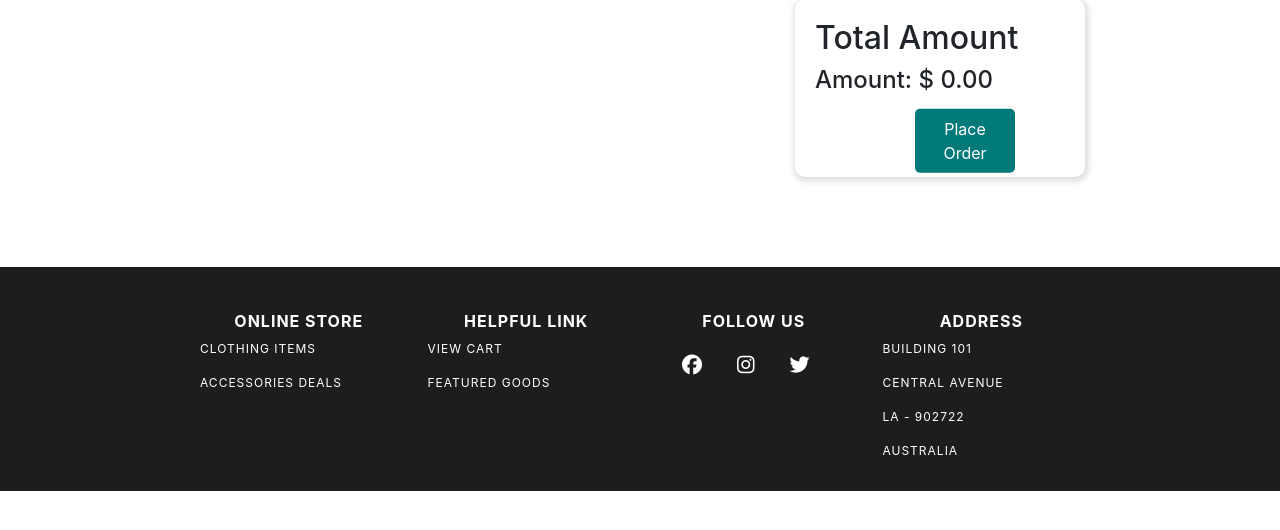
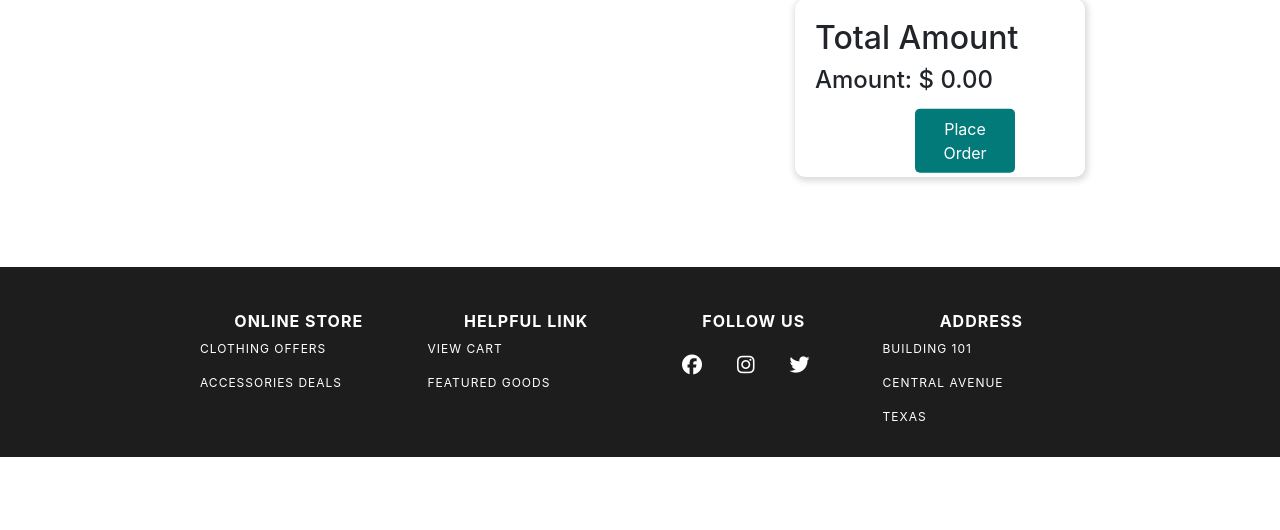
Before and after one commit to KennyWambua/Ecommerce-Site, a Flask app: page /cart in a window 1280 px wide. Shown: the part 216-746 px from the top of the page. Run offline with Flask 3, Linux system fonts and the light colour scheme; some libraries are stand-ins or nearby versions.

```diff
--- a/mySite/templates/cart.html
+++ b/mySite/templates/cart.html
@@ -38,20 +38,20 @@
             </form>
         </div>
     </section>
-                <!-- FOOTER -->
+    <!-- FOOTER -->
     <footer>
         <div id="containerFooter">
             <div id="webFooter">
                 <h3> <strong> Online store </strong> </h3>
-                <p> <a href="{{url_for('main.clothing')}}"> Clothing items </a></p>
+                <p> <a href="{{url_for('main.clothing')}}"> Clothing offers </a></p>
                 <p> <a href="{{url_for('main.accessories')}}"> Accessories deals </a></p>
             </div>
             <div id="webFooter">
-                <h3> <strong> Helpful Link</strong>  </h3>
+                <h3> <strong> Helpful Link </strong>  </h3>
                 <p> <a href="{{url_for('main.cart')}}"> View cart </a></p>
                 <p> <a href="{{url_for('main.accessories')}}"> Featured goods </a></p>
             </div>
-            <div id="webFooter">
+            <div id="webFooter" class="social-div">
                 <h3><strong> Follow Us</strong> </h3>
                 <div class="social-links">
                     <a href="https://www.facebook.com" target="_blank"><i class="fab fa-facebook"></i></a>
@@ -63,8 +63,7 @@
                 <h3> <strong> Address </strong> </h3>
                 <p> building 101 </p>
                 <p> central avenue </p>
-                <p> la - 902722 </p>
-                <p> Australia </p>
+                <p> Texas </p>
             </div>
         </div>
     </footer>
--- a/mySite/templates/clothing.html
+++ b/mySite/templates/clothing.html
@@ -9,7 +9,6 @@
     <div id="containerClothing">
 
     </div>
-
 <!-- content JS -->
 <script src="/static/js/clothing.js"></script>
 {% endblock %}
--- a/mySite/templates/home.html
+++ b/mySite/templates/home.html
@@ -36,7 +36,7 @@
             <p> <a href="{{url_for('main.accessories')}}"> Accessories deals </a></p>
         </div>
         <div id="webFooter">
-            <h3> <strong> Helpful Link</strong>  </h3>
+            <h3> <strong> Helpful Link </strong>  </h3>
             <p> <a href="{{url_for('main.cart')}}"> View cart </a></p>
             <p> <a href="{{url_for('main.accessories')}}"> Featured goods </a></p>
         </div>
```
